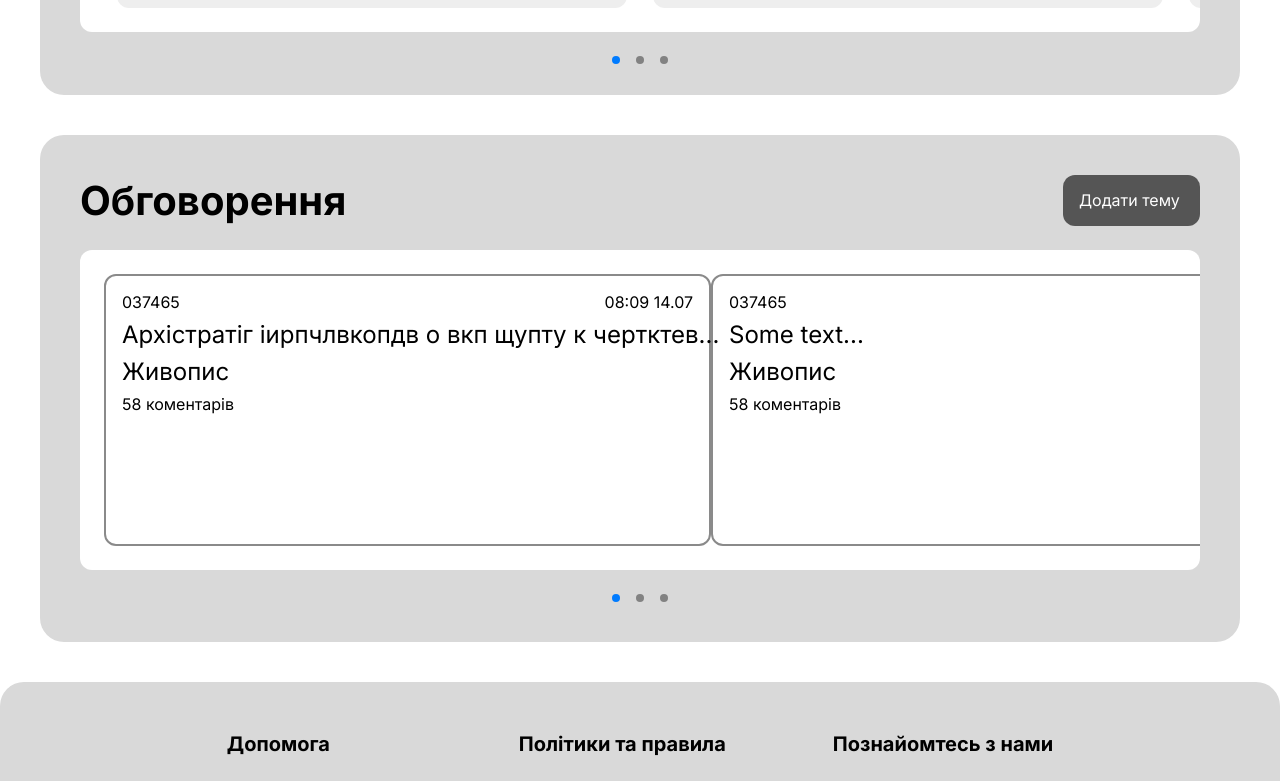
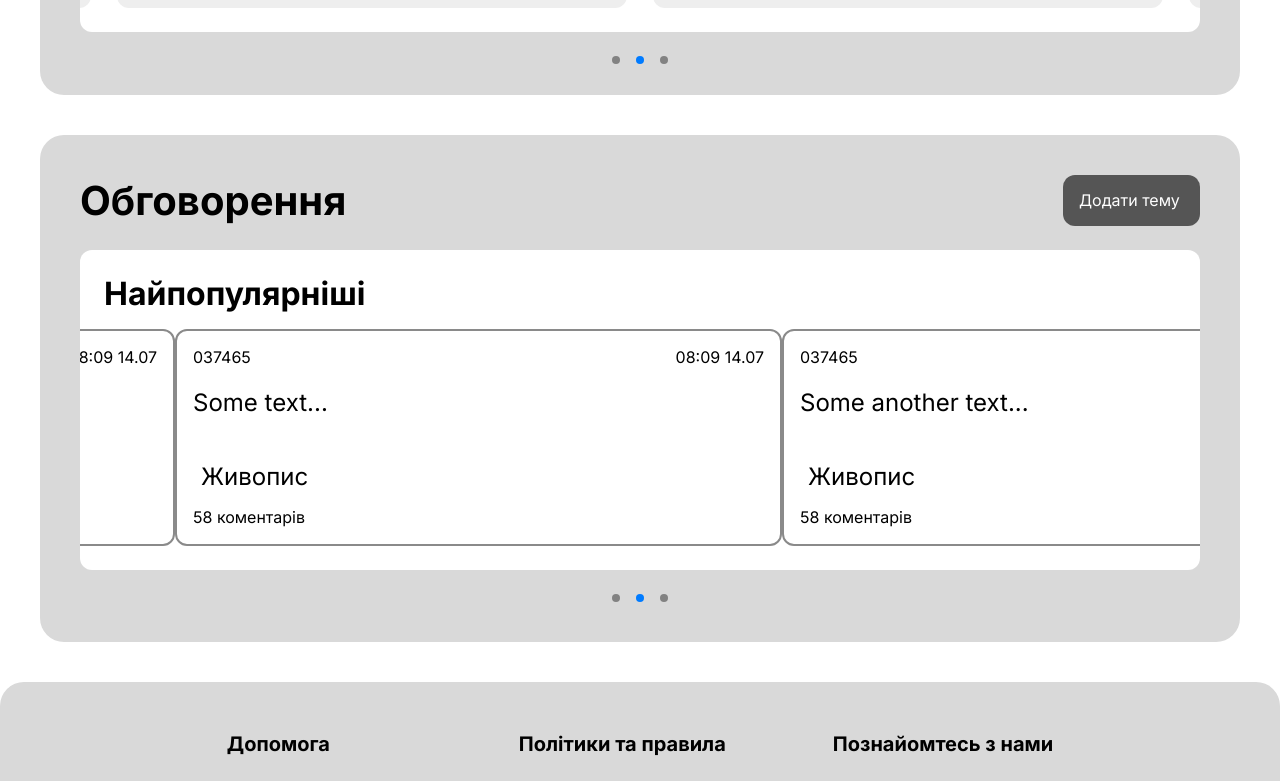
Before and after one commit to Valentyn-Radobenko/antiques-market-place, a React (Create React App) app: page / in a window 1280 px wide. Shown: the part 1853-2634 px from the top of the page. Built offline with nearby package versions, Linux system fonts and the light colour scheme.

Commit message:
improve discussions design

```diff
--- a/src/components/Sliders/DiscussionsSlider.tsx
+++ b/src/components/Sliders/DiscussionsSlider.tsx
@@ -16,19 +16,22 @@ export const DiscussionsSlider: React.FC = () => {
       renderSliderLink={() => (
         <button className="slider__header-button">Додати тему</button>
       )}
+      renderSecondSliderTitle={() => (
+        <h2 className="slider__discussions-title">Найпопулярніші</h2>
+      )}
       slides={discussionsSlides}
       slidesPerView={2}
       customSectionClassName="slider--discussions"
       customWrapperClassName="slider__wrapper--discussions"
       renderSlide={slide => (
-        <div className="discussion">
-          <div className="discussion__data">
-            <p className="discussion__id">{slide.id}</p>
-            <p className="discussion__date">{slide.createdAt}</p>
+        <div className="slider__discussion">
+          <div className="slider__discussion-data">
+            <p className="slider__discussion-id">{slide.id}</p>
+            <p className="slider__discussion-date">{slide.createdAt}</p>
           </div>
-          <p className="discussion__text">{slide.text}</p>
-          <p className="discussion__category">{slide.category}</p>
-          <p className="discussion__comments">{`${slide.commentsLength} коментарів`}</p>
+          <p className="slider__discussion-text">{slide.text}</p>
+          <p className="slider__discussion-category">{slide.category}</p>
+          <p className="slider__discussion-comments">{`${slide.commentsLength} коментарів`}</p>
         </div>
       )}
     />
--- a/src/components/Sliders/Slider.tsx
+++ b/src/components/Sliders/Slider.tsx
@@ -13,10 +13,12 @@ interface CustomCSSProperties extends CSSProperties {
 interface SliderProps<T> {
   sliderTitle: string;
   renderSliderLink: () => React.ReactNode;
+  renderSecondSliderTitle?: () => React.ReactNode;
   slides: T[];
   slidesPerView?: number;
   customSectionClassName?: string;
   customWrapperClassName?: string;
+
   renderSlide: (
     slide: T,
     index: number,
@@ -27,6 +29,7 @@ interface SliderProps<T> {
 export const Slider = <T,>({
   sliderTitle,
   renderSliderLink,
+  renderSecondSliderTitle,
   slides,
   slidesPerView = 2,
   customSectionClassName = '',
@@ -59,7 +62,7 @@ export const Slider = <T,>({
     autoSlideInterval.current = setInterval(() => {
       setIsAnimating(true);
       setCurrentIndex(prevIndex => prevIndex + 1);
-    }, 300000);
+    }, 3000);
   }, [stopAutoSlide]);
 
   // Обробник кінця анімації (важливо для циклічного слайдера)
@@ -131,6 +134,7 @@ export const Slider = <T,>({
         className={`slider__wrapper ${customWrapperClassName}`}
         style={{ '--items-per-slide': slidesPerView } as CustomCSSProperties}
       >
+        {renderSecondSliderTitle && renderSecondSliderTitle()}
         <ul
           className="slider__list"
           ref={slideListRef}
--- a/src/components/Sliders/Sliders.scss
+++ b/src/components/Sliders/Sliders.scss
@@ -241,9 +241,20 @@
       }
     }
   }
+
+  &__discussions {
+    &-title {
+      color: #000;
+
+      font-family: Inter;
+      font-size: 32px;
+      font-style: normal;
+      font-weight: 700;
+      line-height: normal;
+    }
   }
 
-.discussion {
+  &__discussion {
     display: flex;
     height: 100%;
     width: 607px;
@@ -254,13 +265,14 @@
     border-radius: 12px;
     border: 2px solid #8a8a8a;
 
-  &__data {
+    &-data {
       display: flex;
       align-self: stretch;
+      margin-bottom: 13px;
     }
 
-  &__id,
-  &__date {
+    &-id,
+    &-date {
       color: #000;
       font-family: Inter;
       font-size: 16px;
@@ -269,19 +281,19 @@
       line-height: normal;
     }
 
-  &__id {
+    &-id {
       flex: 1 0 0;
     }
 
-  &__date {
+    &-date {
       flex: 0 0 1;
     }
 
-  &__text {
+    &-text {
       overflow: hidden;
+      height: 58px;
       color: #000;
       text-overflow: ellipsis;
-    white-space: nowrap;
       font-family: Inter;
       font-size: 24px;
       font-style: normal;
@@ -289,7 +301,9 @@
       line-height: normal;
     }
 
-  &__category {
+    &-category {
+      display: block;
+      padding: 8px;
       color: #000;
       font-family: Inter;
       font-size: 24px;
@@ -298,7 +312,7 @@
       line-height: normal;
     }
 
-  &__comments {
+    &-comments {
       color: #000;
       font-family: Inter;
       font-size: 16px;
@@ -307,3 +321,4 @@
       line-height: normal;
     }
   }
+}
--- a/src/data/discussionsSlides.js
+++ b/src/data/discussionsSlides.js
@@ -3,7 +3,7 @@ export const discussionsSlides = [
     id: '037465',
     createdAt: '08:09 14.07',
     category: 'Живопис',
-    text: 'Архістратіг іирпчлвкопдв о вкп щупту  к чертктев...',
+    text: 'Архістратіг іирпчлвкопдв о вкп щупту к чертктев...',
     commentsLength: 58,
   },
   {
```
Lines whose indentation alone changed are shown as unchanged.
